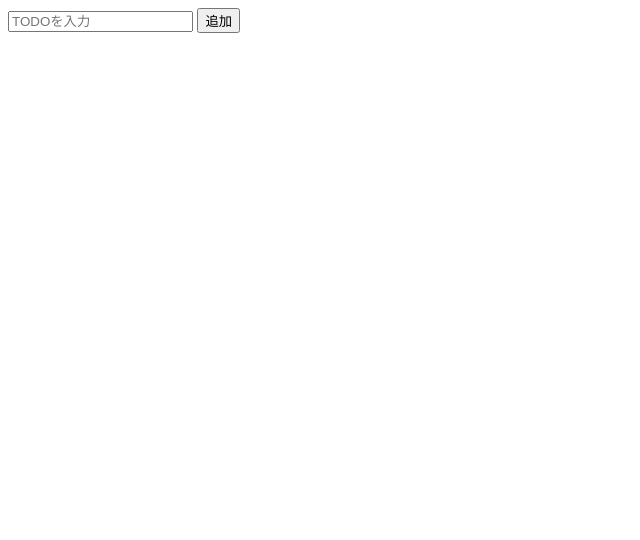
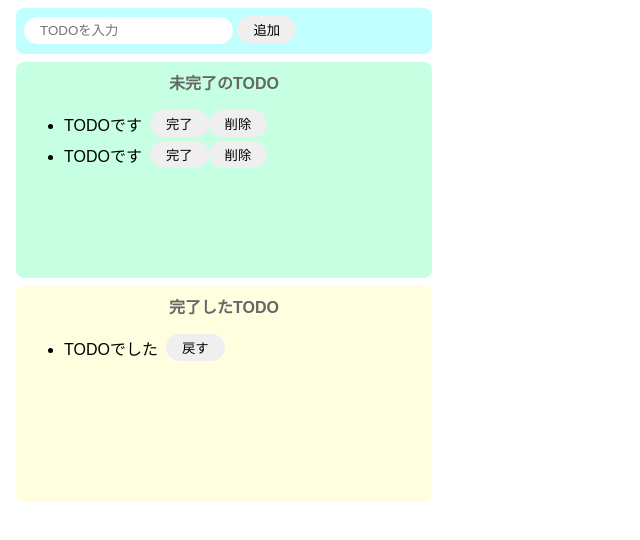
Before and after one commit to Shohei516516/studyJavaScript, a website built with Parcel: page index.html in a window 1280 px wide. Shown: the whole page, without its empty margins (0-640 px from the left). Built offline with nearby package versions, Linux system fonts and the light colour scheme.

Commit message:
Update 7 files

```diff
--- a/index.html
+++ b/index.html
@@ -7,12 +7,39 @@
 </head>
 
 <body>
-	<div>
+	<!-- input周りの部品 -->
+	<div class="input-area" >
 		<input placeholder="TODOを入力"/>
 		<button>追加</button>
 	</div>
-	<div></div>
-	<div></div>
+
+	<!-- 未完了リスト周りの部品 -->
+	<div class="incomplete-area">
+		<p class ="title">未完了のTODO</p>
+		<ul>
+			<div class="list-row">
+				<li>TODOです</li>
+				<button>完了</button>
+				<button>削除</button>
+			</div>
+			<div class="list-row">
+				<li>TODOです</li>
+				<button>完了</button>
+				<button>削除</button>
+			</div>
+		</ul>
+	</div>
+
+	<!-- 完了リスト周りの部品 -->
+	<div class="complete-area">
+		<p class ="title">完了したTODO</p>
+		<ul>
+			<div class="list-row">
+				<li>TODOでした</li>
+				<button>戻す</button>
+			</div>
+		</ul>
+	</div>
 
 
 	<script src="src/index.js">
--- a/src/styles.css
+++ b/src/styles.css
@@ -1,3 +1,65 @@
 body {
   font-family: sans-serif;
 }
+
+input {
+  border-radius: 16px;
+  border: none;
+  padding: 6px 16px;
+  outline: none;
+}
+
+button {
+  border-radius: 16px;
+  border: none;
+  padding: 4px 16px;
+}
+button:hover {
+  background-color: #ff7fff;
+  color: #fff;
+  cursor: pointer;
+}
+
+li {
+  margin-right: 8px;
+}
+
+.input-area {
+  background-color: #c1ffff;
+  width: 400px;
+  height: 30px;
+  padding: 8px;
+  margin: 8px;
+  border-radius: 8px;
+}
+
+.incomplete-area {
+  background-color: #c6ffe2;
+  width: 400px;
+  min-height: 200px;
+  padding: 8px;
+  margin: 8px;
+  border-radius: 8px;
+}
+
+.complete-area {
+  background-color: #ffffe0;
+  width: 400px;
+  min-height: 200px;
+  padding: 8px;
+  margin: 8px;
+  border-radius: 8px;
+}
+
+.title {
+  text-align: center;
+  margin-top: 0;
+  font-weight: bold;
+  color: #666;
+}
+
+.list-row {
+  display: flex;
+  align-items: center;
+  padding-bottom: 4px;
+}
```
Also changed, not shown: dist/index.html, 2 other files.
